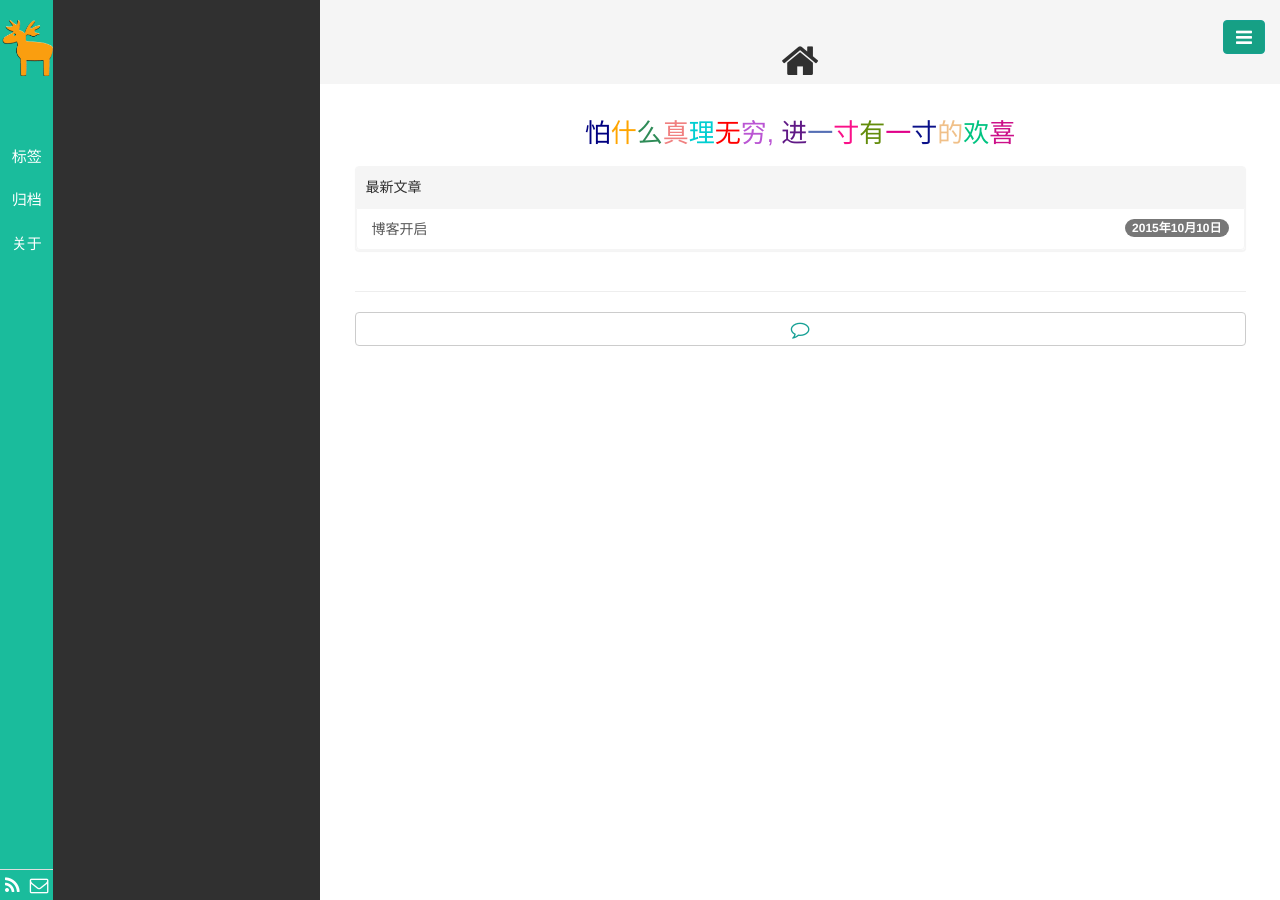
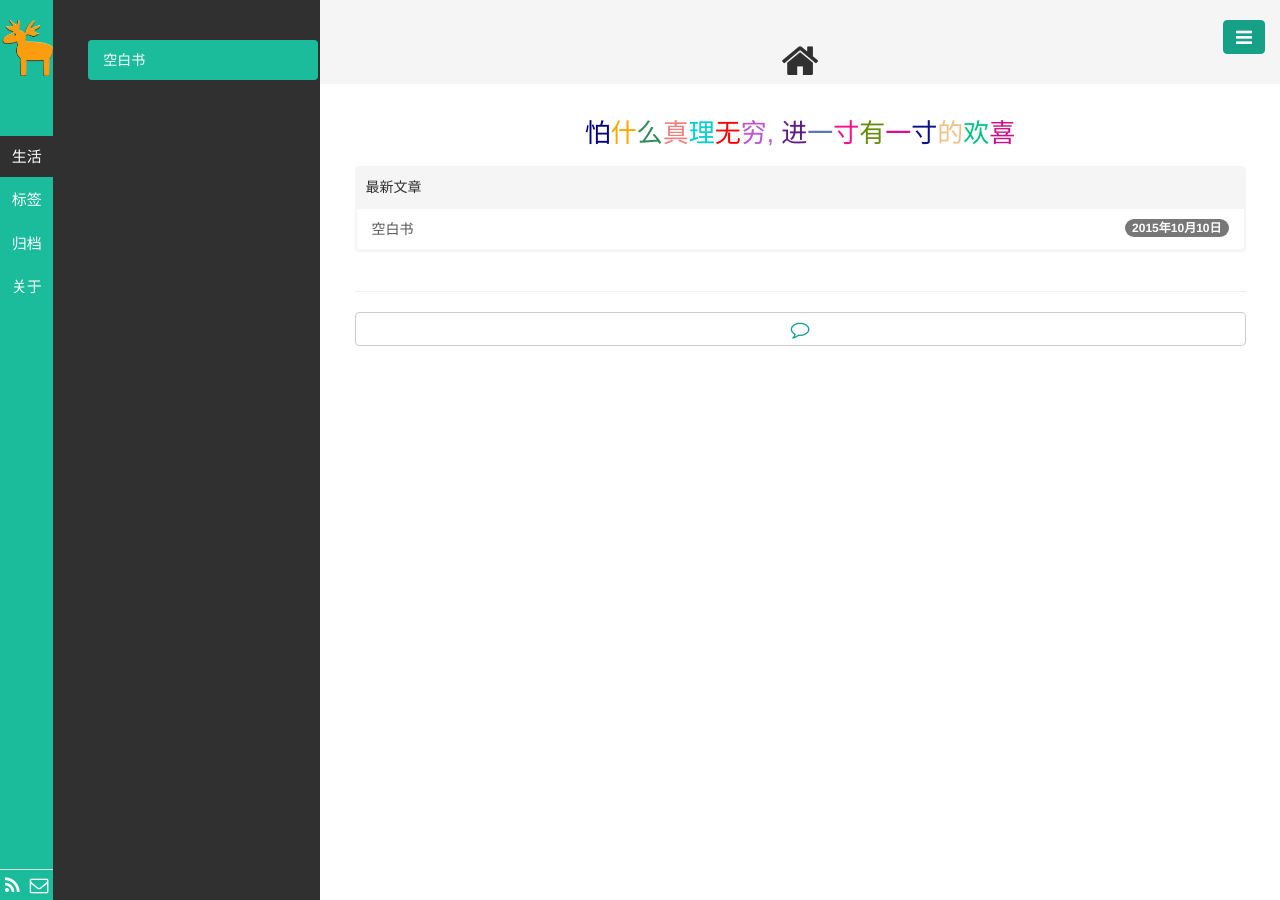
Before and after one commit to igiter/igiter.github.io, a Jekyll site: the page built from index.html, in a window 1280 px wide. Built offline with Jekyll 4.4.1, drawn with Linux system fonts in a browser that asks for light colours; Markdown is read by kramdown in place of the engine named in the settings; the list of posts is cut into pages by our own code.

Commit message:
add commit

```diff
--- a/_config.yml
+++ b/_config.yml
@@ -24,7 +24,7 @@ favicon: /public/img/deer3.png
 
 # disqus 设置
 disqus:
-  shortname: wy
+  shortname: igiter
 
 # 主题设置，自动激活某个标签
 active: 生活
--- /dev/null
+++ b/_posts/生活/2015-10-10-post-on.md
@@ -0,0 +1,5 @@
+---
+layout: post
+title: 空白书
+category: 生活
+---
```
Also changed, not shown: _posts/生活/2015-10-10-博客开启.md (deleted).
